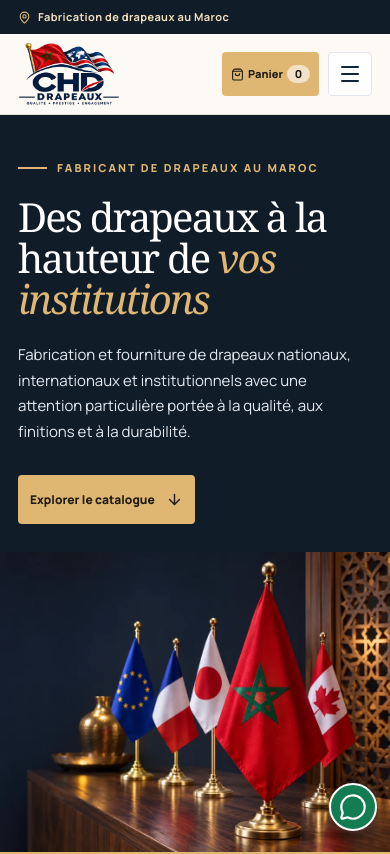
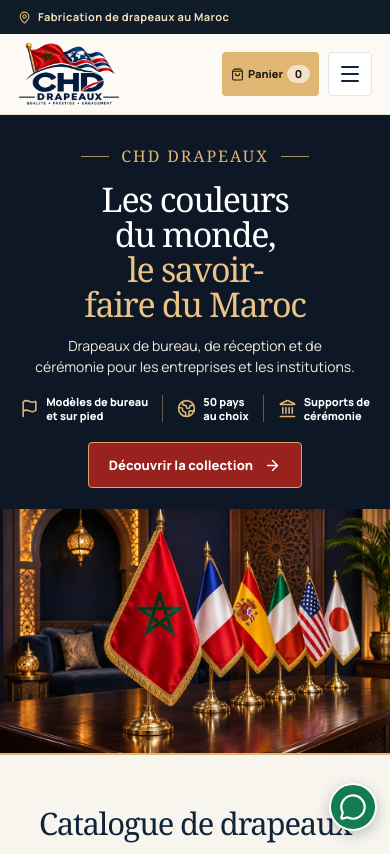
Before and after one commit to fikraweb/CHD-Drapeaux-officiel, a React (Vite) app: page / in a window 390 px wide. Shown: the top 854 px of the page. Built offline with nearby package versions, Linux system fonts and the light colour scheme.

Commit message:
Create an original panoramic reception flags hero

```diff
--- a/index.html
+++ b/index.html
@@ -9,7 +9,7 @@
     <meta property="og:locale" content="fr_MA">
     <meta property="og:title" content="CHD Drapeaux — Fabrication de drapeaux au Maroc">
     <meta property="og:description" content="Drapeaux nationaux, internationaux et institutionnels. Catalogue et prix en dirhams.">
-    <meta property="og:image" content="/images/hero-signature.webp">
+    <meta property="og:image" content="/images/hero-reception.webp">
     <title>CHD Drapeaux — Fabrication de drapeaux au Maroc</title>
     <link rel="icon" href="/favicon.png" type="image/png">
   </head>
--- a/src/components/Hero.tsx
+++ b/src/components/Hero.tsx
@@ -1,18 +1,23 @@
-import { ArrowDown } from 'lucide-react'
-import { Eyebrow } from './ui'
+import { ArrowRight, Flag, Globe2, Landmark } from 'lucide-react'
 
 export default function Hero() {
   return <section className="hero" id="accueil">
     <div className="wrap hero-inner">
-      <Eyebrow>FABRICANT DE DRAPEAUX AU MAROC</Eyebrow>
-      <h1>Des drapeaux à la hauteur de <em>vos institutions</em></h1>
-      <p>Fabrication et fourniture de drapeaux nationaux, internationaux et institutionnels avec une attention particulière portée à la qualité, aux finitions et à la durabilité.</p>
-      <div className="actions"><a className="button red" href="#produits">Explorer le catalogue <ArrowDown size={17} /></a></div>
+      <div className="hero-copy">
+        <p className="hero-signature">CHD Drapeaux</p>
+        <h1>Les couleurs du monde, <em>le savoir-faire du Maroc</em></h1>
+        <p className="hero-description">Drapeaux de bureau, de réception et de cérémonie pour les entreprises et les institutions.</p>
+        <ul className="hero-range" aria-label="Les points forts de la collection">
+          <li><Flag size={19} aria-hidden="true" /> Modèles de bureau<br /> et sur pied</li>
+          <li><Globe2 size={19} aria-hidden="true" /> 50 pays<br /> au choix</li>
+          <li><Landmark size={19} aria-hidden="true" /> Supports de<br /> cérémonie</li>
+        </ul>
+        <a className="button hero-cta" href="#produits">Découvrir la collection <ArrowRight size={17} /></a>
+      </div>
     </div>
     <picture>
-      <source media="(max-width: 650px)" srcSet="/images/hero-signature-mobile.webp" />
-      <img src="/images/hero-signature.webp" alt="Drapeaux de bureau marocain et internationaux sur des supports en laiton" fetchPriority="high" width="1672" height="941" />
+      <source media="(max-width: 850px)" srcSet="/images/hero-reception-mobile.webp" />
+      <img src="/images/hero-reception.webp" alt="Drapeaux de cérémonie sur supports dorés, avec le drapeau marocain au premier plan" fetchPriority="high" width="2172" height="724" />
     </picture>
-    <div className="hero-line" />
   </section>
 }
--- a/src/styles.css
+++ b/src/styles.css
@@ -46,23 +46,27 @@ p,dd{line-height:1.7}
 .outline-dark{background:transparent;color:var(--navy);border-color:#aeb9c5}
 .outline-dark:hover{background:var(--light)}
 .menu-toggle{display:none}
-.hero{position:relative;isolation:isolate;display:flex;align-items:center;min-height:clamp(560px,42vw,760px);background:var(--ink);color:#fff;overflow:hidden}
+.hero{position:relative;isolation:isolate;display:flex;align-items:center;min-height:clamp(420px,33vw,580px);background:#0d1726;color:#fff;overflow:hidden;border-bottom:2px solid var(--gold)}
 .hero picture,.hero picture img,.hero::before{position:absolute;inset:0;width:100%;height:100%}
-.hero picture{left:auto;width:76%;z-index:-3}
+.hero picture{z-index:-2}
 .hero picture img{object-fit:cover;object-position:right center}
-.hero::before{content:"";z-index:-2;background:linear-gradient(90deg,#101c28 0%,#101c28ed 21%,#101c28b0 38%,#101c2812 68%,transparent)}
-.hero-inner{padding-block:78px}
-.hero .eyebrow{color:var(--gold);letter-spacing:.19em;margin-bottom:23px}
-.hero .eyebrow::before{color:var(--gold);width:29px}
-.hero h1{max-width:670px;font-family:var(--display);font-size:clamp(42px,5.1vw,76px);font-weight:400;line-height:1.02;letter-spacing:-.045em;text-wrap:balance}
-.hero h1 em{color:var(--gold);font-weight:400}
-.hero-inner>p:not(.eyebrow){max-width:540px;margin-top:23px;color:#e5eaf0;font-size:clamp(15px,1.35vw,18px)}
+.hero::before{content:"";z-index:-1;background:linear-gradient(90deg,#0d17268c 0%,#0d17264d 37%,transparent 58%)}
+.hero-inner{padding-block:35px}
+.hero-copy{width:49%;max-width:550px;text-align:center}
+.hero-signature{display:flex;align-items:center;justify-content:center;gap:12px;margin-bottom:16px;color:var(--gold);font:400 clamp(16px,1.8vw,24px)/1.2 var(--display);letter-spacing:.12em;text-transform:uppercase}
+.hero-signature::before,.hero-signature::after{content:"";width:28px;height:1px;background:currentColor;opacity:.75}
+.hero h1{font-family:var(--display);font-size:clamp(37px,4.05vw,62px);font-weight:400;line-height:1.03;letter-spacing:-.04em;text-wrap:balance}
+.hero h1 em{display:block;color:#ebc485;font-style:normal}
+.hero-description{max-width:405px;margin:14px auto 0;color:#f0e9de;font-size:clamp(14px,1.2vw,17px);line-height:1.45;text-wrap:balance}
+.hero-range{display:flex;justify-content:center;flex-wrap:wrap;gap:9px 14px;margin:18px 0 20px;padding:0;list-style:none}
+.hero-range li{display:flex;align-items:center;gap:7px;line-height:1.25;text-align:left;font-size:11px;font-weight:750}
+.hero-range svg{flex:none;color:var(--gold)}
+.hero-range li+li{border-left:1px solid #dfb7736b;padding-left:14px}
+.hero .hero-cta{min-height:46px;padding-inline:20px;border-color:#d5a862;background:#99221f;color:#fff}
+.hero .hero-cta:hover{background:#b32b26}
 .actions{display:flex;flex-wrap:wrap;gap:12px}
-.hero .actions{margin-top:31px}
-.hero .button{padding-inline:21px;min-height:49px}
-.hero-line{position:absolute;bottom:0;left:0;width:100%;height:2px;background:var(--gold)}
-.hero .red,.header-contact .button{background:var(--gold);color:#1e1a14}
-.hero .red:hover,.header-contact .button:hover{background:#f1d099}
+.header-contact .button{background:var(--gold);color:#1e1a14}
+.header-contact .button:hover{background:#f1d099}
 .expertise .intro{max-width:800px}
 .advantages{display:grid;grid-template-columns:repeat(3,1fr);gap:24px}
 .advantages article{padding:24px;border:1px solid var(--line);border-radius:4px}
@@ -156,8 +160,6 @@ p,dd{line-height:1.7}
   .navigation{position:absolute;display:grid;top:100%;left:0;right:0;visibility:hidden;opacity:0;transform:translateY(-6px);padding:12px 28px 18px;background:white;box-shadow:0 9px 16px #10243a1a;gap:0;font-size:15px;transition:opacity .2s,transform .2s,visibility .2s}
   .navigation.open{opacity:1;transform:none;visibility:visible}
   .navigation>a{border-bottom:1px solid var(--line)}
-  .hero{min-height:530px}
-  .hero h1{max-width:550px}
   .advantages{gap:12px}
   .advantages article{padding:16px}
   .product-grid{grid-template-columns:repeat(2,minmax(0,1fr));gap:16px}
@@ -174,14 +176,6 @@ p,dd{line-height:1.7}
   .header .brand-logo{width:102px}
   .header-contact .button{font-size:11px;gap:4px;min-height:44px;padding-inline:8px}
   .header-contact svg{width:13px}
-  .hero{display:block;min-height:0;padding-bottom:2px}
-  .hero-inner{padding-block:46px 28px}
-  .hero picture{position:relative;inset:auto;display:block;width:100%;height:auto;aspect-ratio:1.3;z-index:auto}
-  .hero picture img{object-position:center}
-  .hero::before{display:none}
-  .hero h1{text-wrap:initial}
-  .hero .actions{gap:9px}
-  .hero .button{padding-inline:11px;font-size:12px}
   .intro{margin-bottom:23px}
   .advantages,.process-grid,.contact-grid,.quote-grid{grid-template-columns:1fr}
   .advantages article{padding:18px}
@@ -204,7 +198,7 @@ p,dd{line-height:1.7}
 @media(max-width:420px){
   .product-grid,.form-fields{grid-template-columns:1fr}
   .sectors{grid-template-columns:1fr}
-  .hero h1{font-size:clamp(33px,10.25vw,42px)}
+
 }
 @media(prefers-reduced-motion:reduce){
   html{scroll-behavior:auto}
@@ -312,3 +306,18 @@ body:has(.cart-dialog[open]){overflow:hidden}
 .product-zoom-icon{position:absolute;top:13px;right:13px;display:grid;place-items:center;width:40px;height:40px;border:1px solid var(--line);border-radius:50%;color:var(--ink);background:#fff}
 .catalog-photo-note{color:var(--muted);font-size:12px}
 .catalog .product-copy .catalog-photo-note{margin-top:-8px;font-size:12px}
+
+@media(max-width:850px){
+  .hero{display:block;min-height:0}
+  .hero-inner{padding-block:32px 21px}
+  .hero-copy{width:100%;margin-inline:auto}
+  .hero h1{font-size:clamp(34px,7.5vw,50px)}
+  .hero picture{position:relative;inset:auto;display:block;width:100%;height:auto;aspect-ratio:1.6;z-index:auto}
+  .hero picture img{object-position:center}
+  .hero::before{display:none}
+}
+@media(max-width:370px){
+  .hero-range{gap:8px}
+  .hero-range li+li{padding-left:8px}
+  .hero-range svg{width:15px}
+}
```
Also changed, not shown: public/images/hero-reception-mobile.webp (added), public/images/hero-reception.webp (added).
